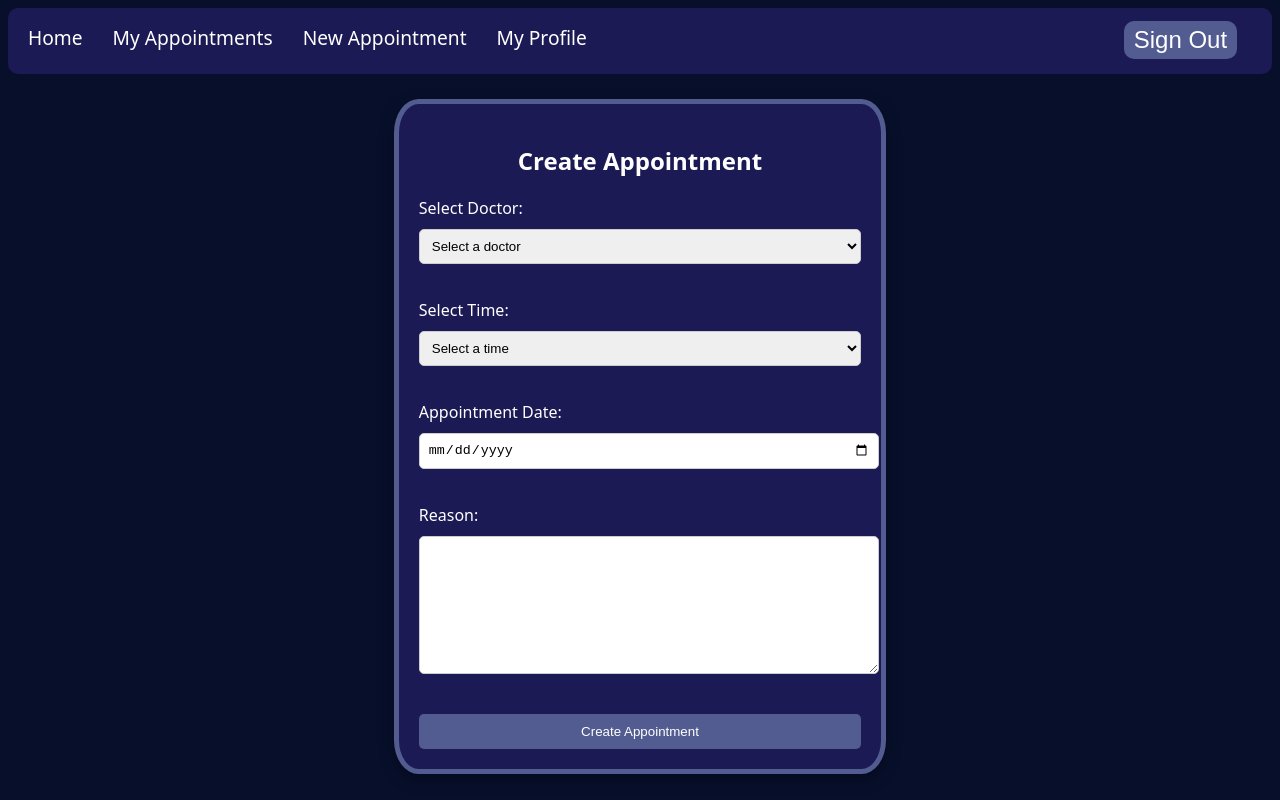
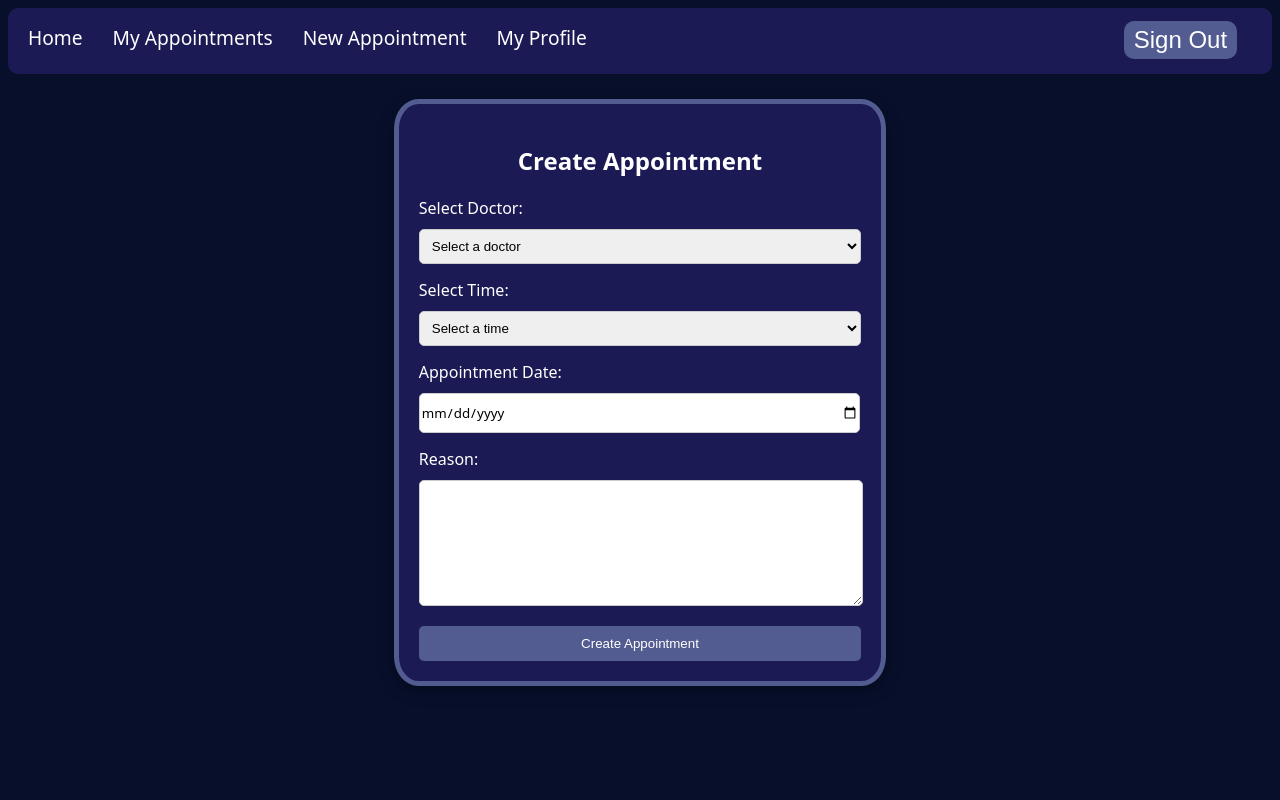
Before and after one commit to danielmp97/COMP231-007-Team-3-W24-, a React (Vite) app in the folder client/: page /create-appointment in a window 1280 px wide. Built offline with nearby package versions, Linux system fonts and the light colour scheme.

Commit message:
Revert "Anubhav  change email updated"

```diff
--- a/client/src/pages/CreateAppointment.css
+++ b/client/src/pages/CreateAppointment.css
@@ -2,7 +2,6 @@ body {
     font-family: system-ui, -apple-system, BlinkMacSystemFont, 'Segoe UI', Roboto, Oxygen, Ubuntu, Cantarell, 'Open Sans', 'Helvetica Neue', sans-serif;
     background-color: #070F2B;
 }
-
 .container {
     margin: auto;
     max-width: 35%;
@@ -23,23 +22,19 @@ body {
     margin-bottom: 20px;
   }
 
-.form-group {
-  margin-bottom: 20px;
-}
-
   .form-label {
     display: block;
     margin-bottom: 10px;
   }
 
-input[type="text"],
-input[type="date"],
-textarea {
-  width: 100%;
-  padding: 8px;
+    input[type="text"], input[type="date"] {
+        width: 99%;
+        padding-top: 2%;
+        padding-bottom: 2%;
         margin-bottom: 15px;
         border: 1px solid #ccc;
         border-radius: 5px;
+        font-family: system-ui, -apple-system, BlinkMacSystemFont, 'Segoe UI', Roboto, Oxygen, Ubuntu, Cantarell, 'Open Sans', 'Helvetica Neue', sans-serif;
     }
 
   button[type="submit"] {
@@ -56,8 +51,7 @@ button[type="submit"]:hover {
     background-color: #9290C3;
   }
 
-select,
-.patient-dropdown { /* Apply additional styling for the patient dropdown */
+  select {
     width: 100%;
     padding: 8px;
     margin-bottom: 15px;
@@ -66,5 +60,10 @@ select,
   }
 
   .reason-textarea {
+    width: 99%;
     height: 15vh;
+    margin-bottom: 15px;
+    border: 1px solid #ccc;
+    border-radius: 5px;
+    font-family: system-ui, -apple-system, BlinkMacSystemFont, 'Segoe UI', Roboto, Oxygen, Ubuntu, Cantarell, 'Open Sans', 'Helvetica Neue', sans-serif;
   }
--- a/client/src/pages/Homepage.jsx
+++ b/client/src/pages/Homepage.jsx
@@ -4,17 +4,17 @@ import { jwtDecode } from "jwt-decode";
 
 function Homepage() {
 
-  /*const getToken = () => {
+  const getToken = () => {
     const token = document.cookie.split('; ').find(row => row.startsWith('token=')).split('=')[1];
     return token;
   };
 
-  const user = jwtDecode(getToken()).name;*/
+  const user = jwtDecode(getToken()).name;
 
   return (
     <div>
         <div className="homepage-container">
-            {/* <h1>Hello {user}</h1> */}
+            <h1>Hello {user}</h1>
             <h2>Welcome to Medical Appointment Scheduler</h2>
             <h3>How it works?</h3>
             <h3>This app allows you to easily schedule appointments with doctors.</h3>
--- a/client/src/pages/ViewPatientInfo.css
+++ /dev/null
@@ -1,31 +0,0 @@
-.container {
-    margin: auto;
-    max-width: 35%;
-    padding: 20px;
-    background-color: #1B1A55;
-    color: white;
-    border-radius: 5%;
-    border-color: #535C91;
-    border-style: solid;
-    border-width: 5px;
-    box-shadow: rgba(0, 0, 0, 0.35) 0px 5px 15px;
-  }
-
-  .header {
-    text-align: center;
-    font-size: 24px;
-    font-weight: bold;
-    margin-bottom: 20px;
-  }
-
-  .patient-info p {
-    margin-bottom: 10px;
-  }
-
-  .patient-info p strong {
-    color: #9290C3; /* Change color to match the theme */
-  }
-
-  .patient-info p:last-child {
-    margin-bottom: 0; /* Remove margin-bottom from the last paragraph */
-  }
--- a/client/src/pages/createAppointment.jsx
+++ b/client/src/pages/createAppointment.jsx
@@ -7,12 +7,10 @@ function CreateAppointment() {
     appointmentDate: '',
     appointmentTime: '',
     reason: '',
-    patient: '', // New state variable for selected patient
   });
 
   const doctors = ['Dr. Smith', 'Dr. Johnson', 'Dr. Williams']; // Example list of doctors
   const appointmentTimes = ['9:00 AM', '10:00 AM', '11:00 AM', '1:00 PM', '2:00 PM', '3:00 PM', '4:00 PM'];
-  const patients = ['Patient A', 'Patient B', 'Patient C']; // Example list of patients
 
   const handleChange = (e) => {
     const { name, value } = e.target;
@@ -24,7 +22,7 @@ function CreateAppointment() {
 
   const handleSubmit = (e) => {
     e.preventDefault();
-    // Logic to handle form submission, including patient data
+    // Logic to handle form submission
     console.log(formData);
     // API calls to send the form data to the server
   };
@@ -49,24 +47,6 @@ function CreateAppointment() {
             ))}
           </select>
         </div>
-        {formData.doctor && (
-          <div className="form-group">
-            <label className="form-label">Select Patient:</label>
-            <select
-              className="full-width patient-dropdown" // Apply additional class for styling
-              name="patient"
-              value={formData.patient}
-              onChange={handleChange}
-            >
-              <option value="">Select a patient</option>
-              {patients.map((patient, index) => (
-                <option key={index} value={patient}>
-                  {patient}
-                </option>
-              ))}
-            </select>
-          </div>
-        )}
         <div className="form-group">
           <label className="form-label">Select Time:</label>
           <select
```
Also changed, not shown: client/src/pages/ViewPatientInfo.jsx (deleted, +0 -32 lines), 1 other file (tests, documents, lock files or other folders). Lines whose indentation alone changed are shown as unchanged.
